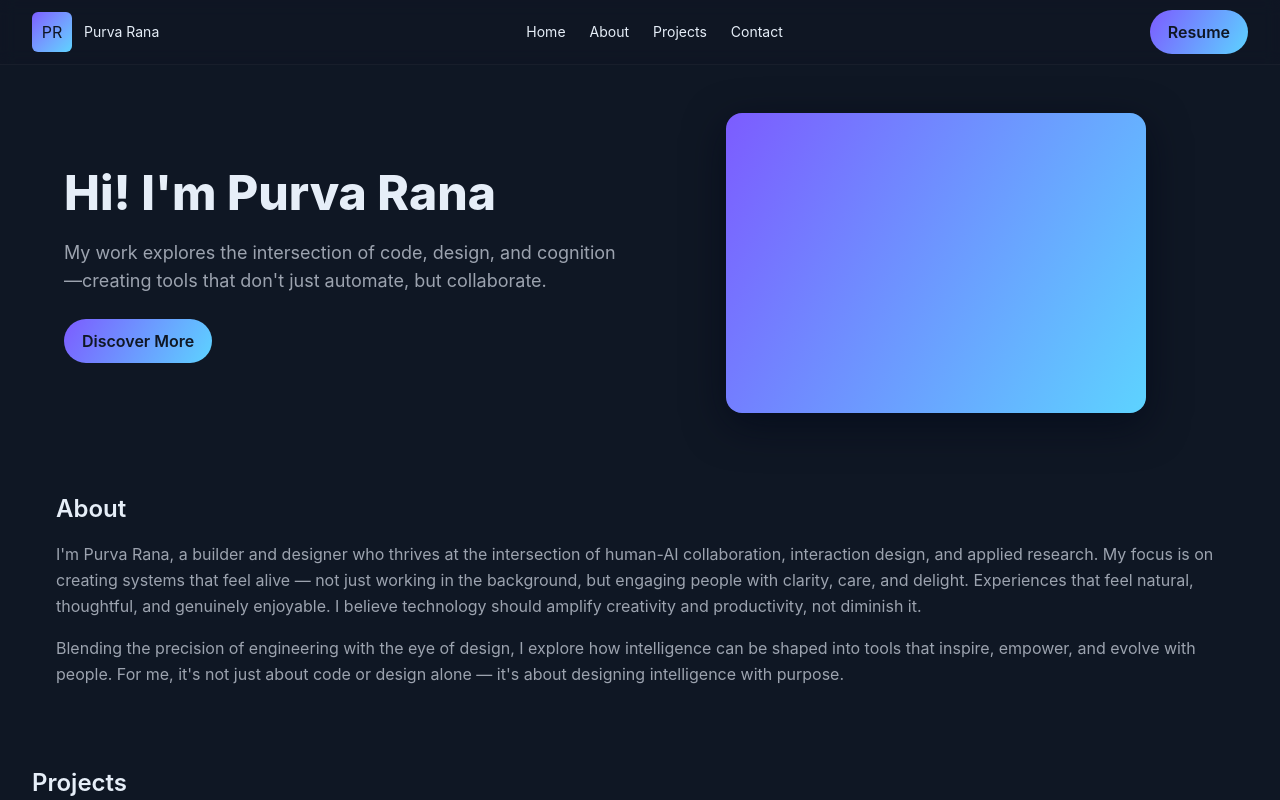
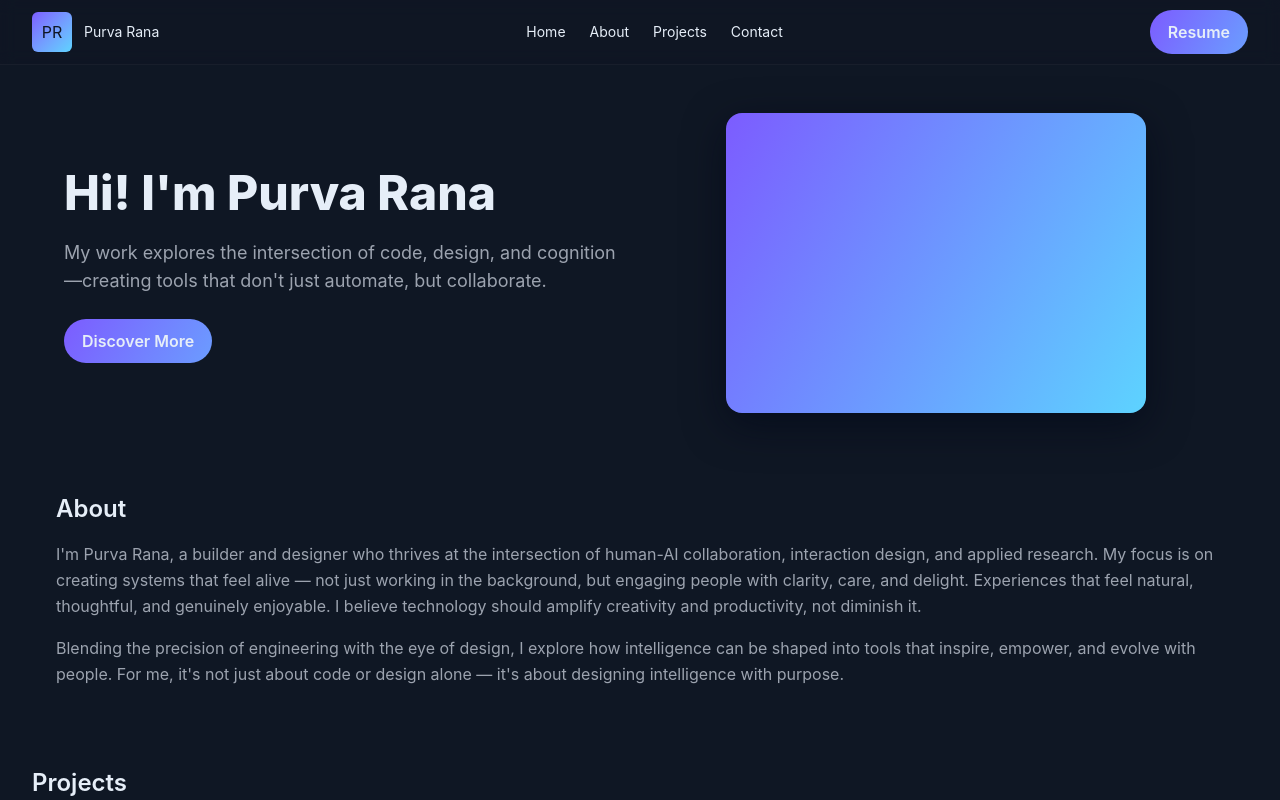
Before and after one commit to purva-rana/Portfolio, a React (Vite) app: page / in a window 1280 px wide. Shown: the top 800 px of the page. Built offline with nearby package versions, Linux system fonts and the light colour scheme.

Commit message:
hero buttons upgraded

```diff
--- a/src/components/Hero.jsx
+++ b/src/components/Hero.jsx
@@ -44,7 +44,6 @@ export default function Hero() {
       id="hero"
       className="relative  w-full flex justify-center items-center pt-12 pb-20"
     >
-
       <div className="grid md:grid-cols-2 gap-8 items-center container mx-auto px-6 lg:px-8">
         <div className="max-w-xl z-30 relative">
           {/* Screen-reader friendly full headline immediately available */}
@@ -85,9 +84,17 @@ export default function Hero() {
               offset={-80}
               className="cursor-pointer"
             >
-              <button className="btn-primary">Discover More</button>
+              {/* 👇 We are converting this button into a motion.button and adding animation props */}
+              <motion.button
+                className="btn-primary" // Your existing class for styling (gradient, padding, etc.)
+                whileHover={{ scale: 1.02 }}
+                transition={{ type: "spring", stiffness: 300 }}
+              >
+                Discover More
+              </motion.button>
             </ScrollLink>
-            {/* <ScrollLink
+          </div>
+          {/* <ScrollLink
               to="projects"
               smooth
               offset={-80}
@@ -95,16 +102,18 @@ export default function Hero() {
             >
               <button className="button-secondary">Explore My Work</button>
             </ScrollLink> */}
-          </div>
         </div>
 
         {/* hero art placeholder */}
-        <div className="hero-art w-full flex justify-center items-center z-0" aria-hidden="true">
+        <div
+          className="hero-art w-full flex justify-center items-center z-0"
+          aria-hidden="true"
+        >
           <div
             className="w-[420px] h-[300px] rounded-2xl"
             style={{
               background: "linear-gradient(120deg,#7C5CFF,#5DD3FF)",
-              boxShadow: "0 12px 40px rgba(2,6,23,0.6)"
+              boxShadow: "0 12px 40px rgba(2,6,23,0.6)",
             }}
           />
         </div>
--- a/src/index.css
+++ b/src/index.css
@@ -33,10 +33,17 @@ body {
 /* Primary button style fallback if not using Tailwind utilities */
 .btn-primary {
   background: linear-gradient(120deg, var(--lavender), var(--sky-blue));
-  color: var(--bg-900);
+  color: var(--muted-ink);
   border-radius: 999px;
   padding: 10px 18px;
   font-weight: 600;
+   background-size: 200% auto; /* 1. Make the background gradient twice as wide */
+  background-position: 0% 0%;   /* 2. Set the starting position of the gradient */
+  transition: background-position 0.4s ease-in-out; /* 3. Make the shift smooth */
+}
+
+.btn-primary:hover {
+  background-position: 100% 0%; /* On hover, slide the gradient to the other end */
 }
 
 /* Respect prefers-reduced-motion */
```
